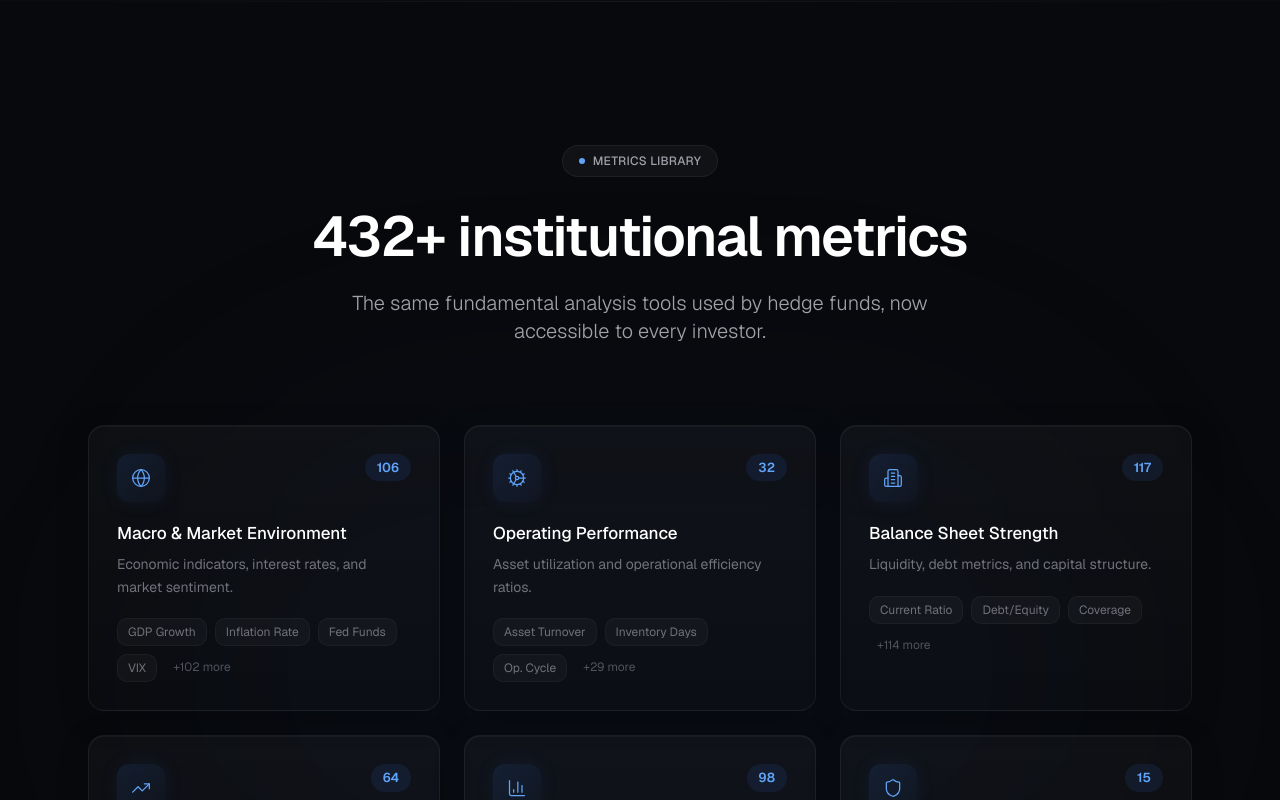
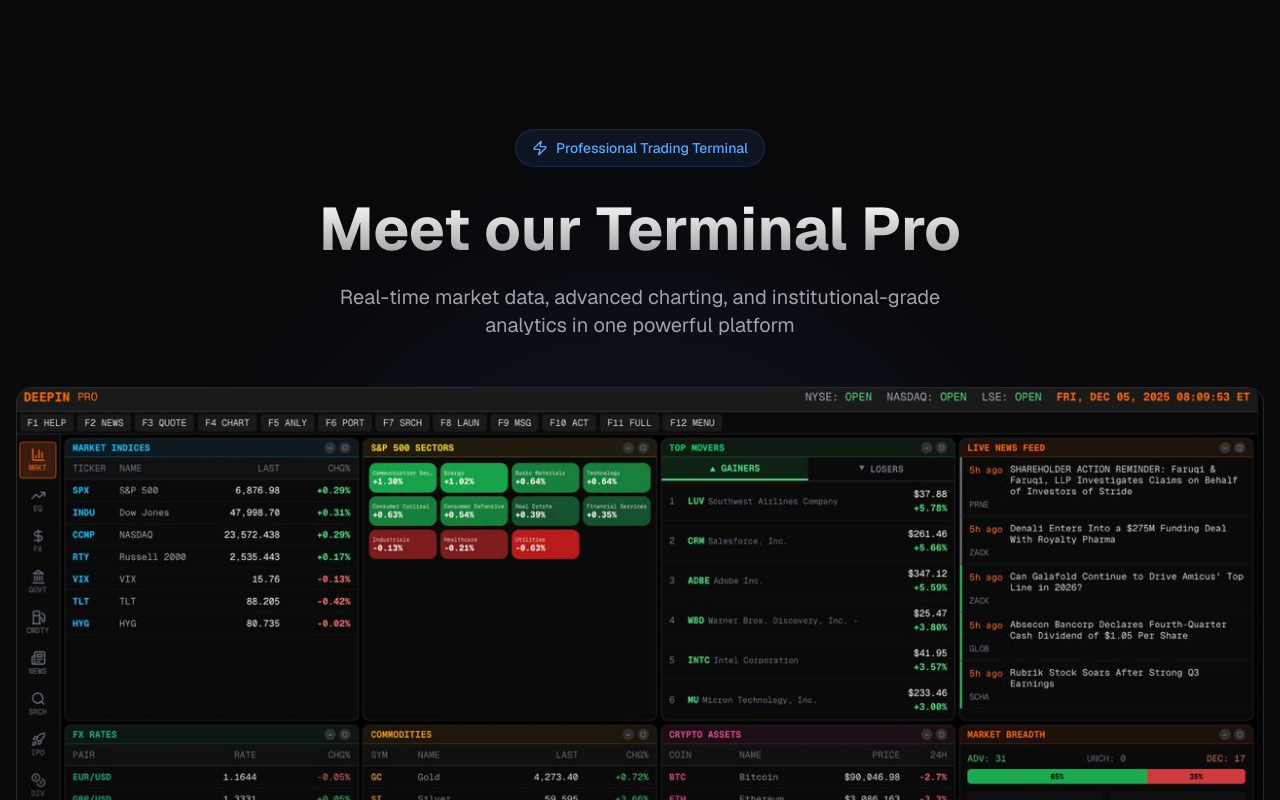
Before and after one commit to abtinasg/v4, a Next.js app: page / in a window 1280 px wide. Shown: the part 4460-5260 px from the top of the page. Built offline with nearby package versions, Linux system fonts and the light colour scheme.

Commit message:
Add Terminal Pro showcase section and update promo page with terminal screenshot

```diff
--- a/src/app/page.tsx
+++ b/src/app/page.tsx
@@ -1,4 +1,4 @@
-import { Nav, Hero, WhoItsFor, Features, Product, Workflows, MetricsLibrary, Pricing, Contact, Footer } from '@/components/landing-new'
+import { Nav, Hero, WhoItsFor, Features, Product, Workflows, TerminalPro, MetricsLibrary, Pricing, Contact, Footer } from '@/components/landing-new'
 
 export default function Home() {
   return (
@@ -9,6 +9,7 @@
       <Features />
       <Product />
       <Workflows />
+      <TerminalPro />
       <MetricsLibrary />
       <Pricing />
       <Contact />
--- a/src/app/promo/page.tsx
+++ b/src/app/promo/page.tsx
@@ -228,7 +228,7 @@
             </div>
           </div>
 
-          {/* Product Preview */}
+          {/* Terminal Pro Preview */}
           <div
             className={`relative rounded-2xl overflow-hidden border border-white/10 shadow-2xl shadow-blue-500/10 transition-all duration-700 delay-500 ${
               isVisible ? 'opacity-100 translate-y-0' : 'opacity-0 translate-y-8'
@@ -236,8 +236,8 @@
           >
             <div className="absolute inset-0 bg-gradient-to-t from-[#09090B] via-transparent to-transparent z-10 pointer-events-none" />
             <img
-              src="https://images.unsplash.com/photo-1611974789855-9c2a0a7236a3?w=1200&h=600&fit=crop"
-              alt="Deepin Dashboard Preview"
+              src="/terminal.jpeg"
+              alt="Terminal Pro Interface"
               className="w-full aspect-[16/9] object-cover"
             />
           </div>
--- a/src/components/landing-new/index.ts
+++ b/src/components/landing-new/index.ts
@@ -4,6 +4,7 @@
 export { Features } from './Features'
 export { Product } from './Product'
 export { Workflows } from './Workflows'
+export { TerminalPro } from './TerminalPro'
 export { MetricsLibrary } from './MetricsLibrary'
 export { Pricing } from './Pricing'
 export { Contact } from './Contact'
```
